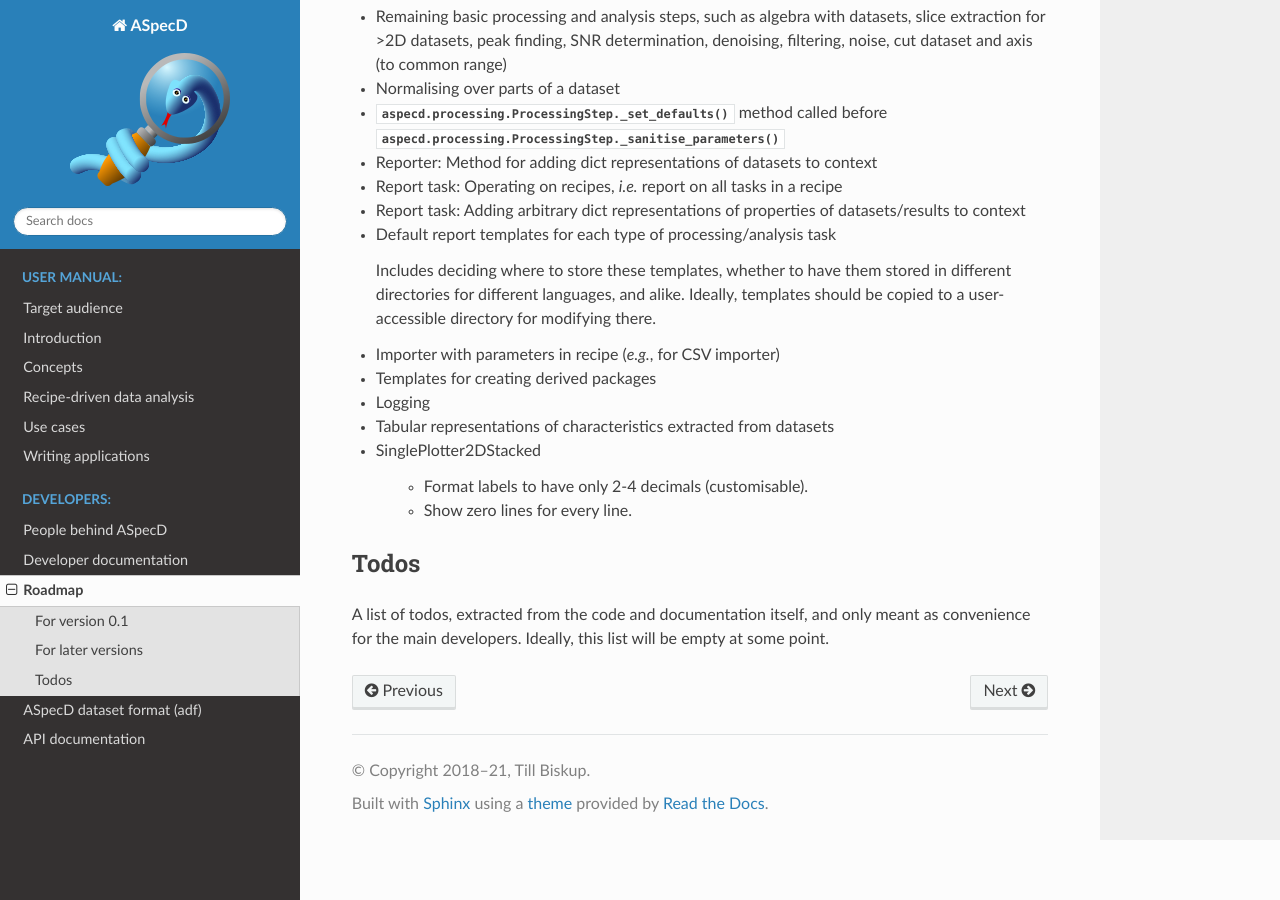
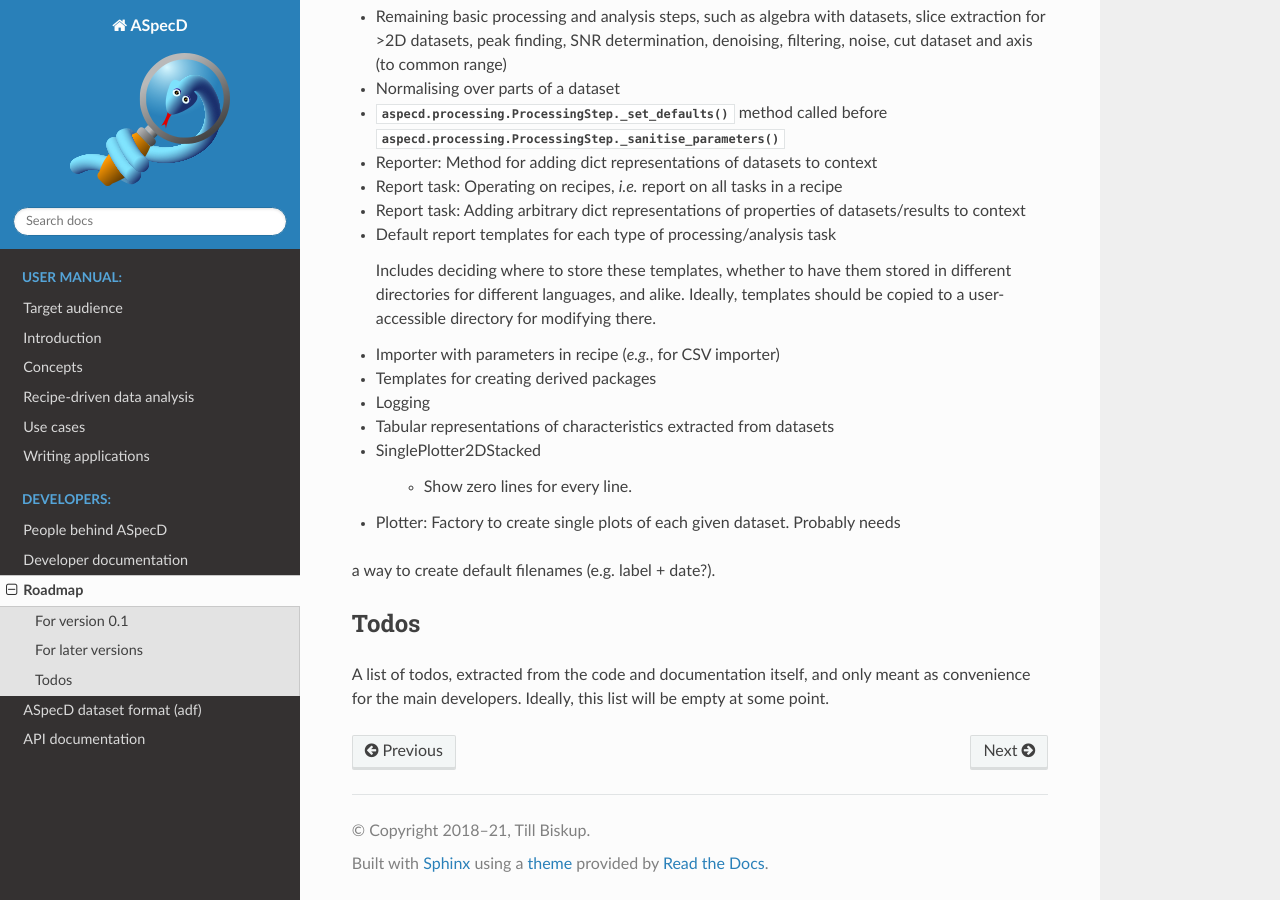
Before and after one commit to tillbiskup/aspecd, a Sphinx documentation site: the page built from docs/roadmap.rst, in a window 1280 px wide and 900 px high, scrolled down 508 px. Built offline with Sphinx 7.4.7 and the Read the Docs theme 2.0.0, drawn with Linux system fonts in a browser that asks for light colours.

Commit message:
Update roadmap

```diff
--- a/docs/roadmap.rst
+++ b/docs/roadmap.rst
@@ -46,9 +46,10 @@ For later versions
 
 * SinglePlotter2DStacked
 
-    * Format labels to have only 2-4 decimals (customisable).
+    * Show zero lines for every line.
 
-    * Show zero lines for every line.
+* Plotter: Factory to create single plots of each given dataset. Probably needs
+a way to create default filenames (e.g. label + date?).
 
 
 Todos
```
Also changed, not shown: 1 other file.
